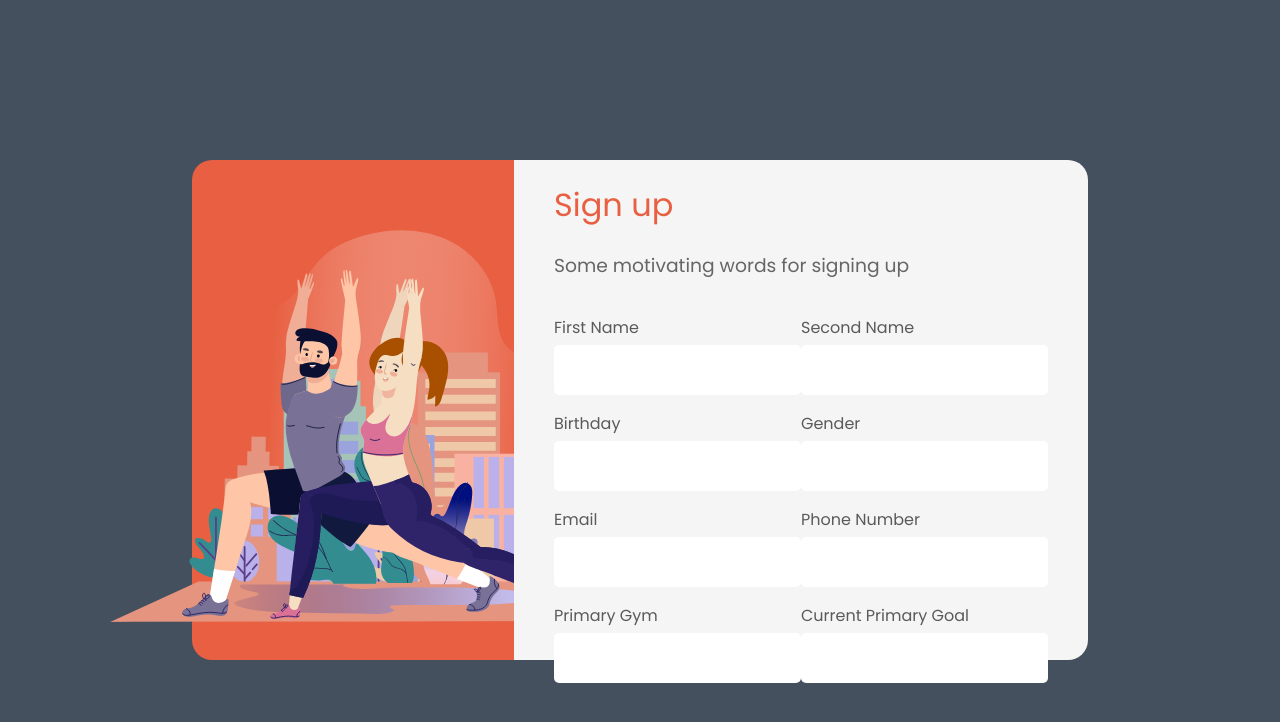
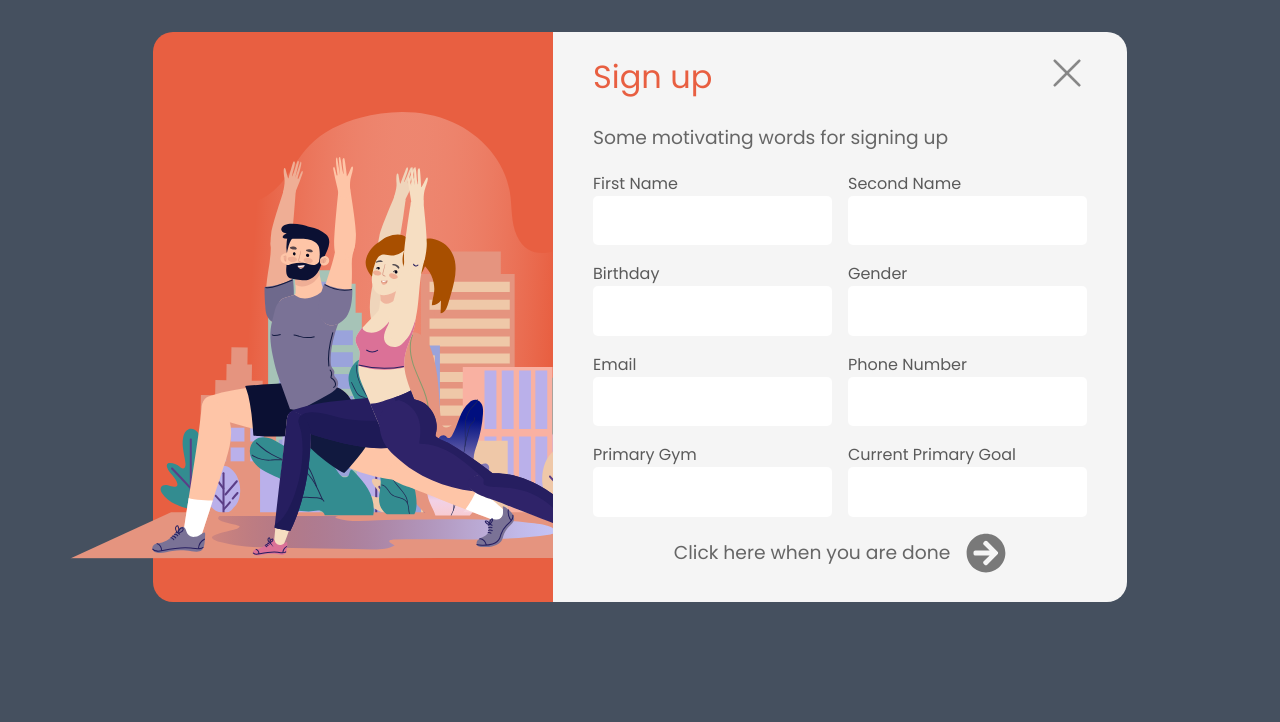
Before and after one commit to Spooph1/Squadt, a PHP site: page /signUp.html in a window 1280 px wide. Shown: the top 722 px of the page. Run offline with PHP 8.4, Linux system fonts and the light colour scheme.

Commit message:
Sign up done - mangler sign in

```diff
--- a/Hjemmeside/css/signup.css
+++ b/Hjemmeside/css/signup.css
@@ -21,7 +21,6 @@ body{
   color: #666; /* font farve */
   margin: 0;
   padding: 0;
-  overflow: hidden;
 }
 h1, h2, h3, h4 {
   font-weight: 400;
@@ -35,18 +34,17 @@ main {
 }
 
   .container-wrapper {
-    margin-top: 10rem;
-    margin-left: 10rem;
-    margin-right: 10rem;
-    height: clamp(500px, 50vh, 50vh);
-    width: 70vw;
+    margin-top: 2rem;
+    min-height: 570px;
+    width: auto;
     max-width: 1200px;
     display: flex;
+    flex-direction: row;
     justify-content: space-between;
   }
     .picture-fitness {
       width: 400px;
-      height: 100%;
+      height: auto;
       z-index: 0;
       background-color: var(--main-orange-color);
       border-top-left-radius: 20px;
@@ -60,7 +58,6 @@ main {
       }
     .formular-wrapper {
       flex-grow: 1;
-      height: 100%;
       z-index: 1;
       background-color: var(--container-background-color);
       border-top-right-radius: 20px;
@@ -71,48 +68,66 @@ main {
         margin-right: 2.5rem;
       }
       .formular-wrapper div div {
-        margin-left: 0rem;
-        margin-right: 0rem;
-        margin-top: 1rem;
+        margin: 0rem 0rem 0rem 0rem;
+      }
+        .formular-header {
+          position: relative;
+          cursor: default;
+        }
+          .formular-header img {
+            position: absolute;
+            height: 2.5rem;
+            width: auto;
+            top: 0;
+            right: 0;
+            opacity: 0.5;
+            cursor: pointer;
           }
         .formular {
           display: grid;
           grid-template: "column1 column2";
+          grid-gap: 1rem;
         }
           label {
             font-size: 1rem;
             color: var(--body-text-color);
             text-transform: capitalize; /* skriver første bogstav med stort */
             display: block;
-            margin-bottom: 5px;
-            position: relative;
+
           }
           label:hover {
             color: var(--main-orange-color);
           }
-          /* evt 'streg' som i grupper
-
-          label::after {
-            content: "";
-            position: absolute;
-            background: var(--content-span-color);
-            width: 0.2rem;
-            height: 2.5rem;
-            border-radius: 2px;
-            top: 2.3rem;
-            left: -0rem;
-          }
-          */
           input {
-          outline: none; /* markør udenom input felt */
             border: none; /* skygge udenom input felt */
-          line-height: 50px; /* højden på felt */
+            line-height: 3.1rem; /* højden på felt */
             background: var(--mainContainer-background-color);
   /* inset dæmpet invendig skygge */
             border-radius: 5px;
-          padding: 0 20px; /* rygger input ind, så det ikke er helt ud til kanten */
+            padding: 0 1rem; /* rygger input ind, så det ikke er helt ud til kanten */
             font-size: 1rem;
             color: var(--body-text-color); /* input font farve */
+          }
+        .formular-footer {
+          display: flex;
+          justify-content: center;
+          align-items: center;
+          height: 2.5rem;
+          margin-top: 1rem;
+          margin-bottom: 1rem;
+          cursor: pointer;
+        }
+        .formular-footer img {
+          margin-left: 1rem;
+          height: 2.5rem;
+          width: auto;
+          opacity: 0.5;
+        }
+        .formular-footer img:hover {
+          opacity: 1;
+        }
+    .signedUp {
+
     }
 
 
--- a/Hjemmeside/signUp.html
+++ b/Hjemmeside/signUp.html
@@ -19,6 +19,7 @@
 				<div class="formular-header">
 					<h1>Sign up</h1>
 					<h3>Some motivating words for signing up</h3>
+					<a href="SemesterGruppe.html"><img src="img/close.png" alt=""></a>
 				</div>
 					<div class="formular">
 						<div class="firstName">
@@ -55,10 +56,30 @@
 						</div>
 					</div>
 				<div class="formular-footer">
-					<!-- next button -->
+					<h3>Click here when you are done</h3>
+					<img src="img/forward.svg" alt="no image">
 				</div>
+
+				<div class="signedUp"></div>
 			</div>
 		</div>
 	</main>
+	<script src="jquery/jquery.js" ></script>
+	<script>
+		$(()=> {
+			var footerButton = $(".formular-footer");
+			$(footerButton).click(()=>{
+				$(".formular").fadeOut();
+				$(".picture-fitness").css("z-index","10");
+				$(".formular-wrapper").css("background-color", "var(--main-orange-color)");
+				$(".formular-wrapper h1").css("color", "white").text("Welcome!");
+				$(".formular-header h3").css("color", "var(--h2-color)").text("You have joined our community!");
+				$(".formular-footer").fadeOut();
+				setTimeout(()=>{
+					window.location.href = "SemesterGruppe.html";
+				}, 2000);
+			})
+		});
+	</script>
 </body>
 </html>
```
Also changed, not shown: Hjemmeside/SemesterGruppe.html (renamed from Hjemmeside/Semester template.html, +22 -3 lines), Hjemmeside/css/index.css (+8 -4 lines), Hjemmeside/img/close.png (added), Hjemmeside/img/forward.svg (added), 1 other file. Lines whose indentation alone changed are shown as unchanged.
